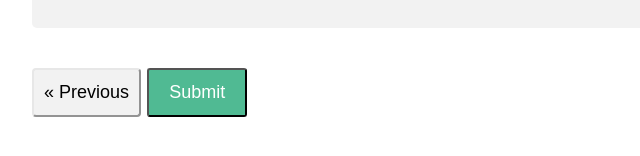
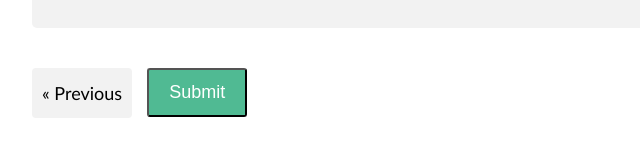
Before and after one commit to VictorAquino-sys/VictorAquino-sys.github.io, a plain HTML site: page mail-form.html in a window 1280 px wide. Shown: the part 492-648 px from the top of the page, 160-800 px from the left. Drawn offline with Linux system fonts and the light colour scheme.

Commit message:
Added attributes

```diff
--- a/css/style.css
+++ b/css/style.css
@@ -354,15 +354,17 @@ textarea#comments {
 }
 
 .previous {
+    font-family: "Gill Sans", sans-serif;
+    text-decoration: none;
     position: fixed;
     top: 70%;
     background-color: #f2f2f2;
-    border-color: #e7e7e7;
+    border-color: #5d5656;
     color: rgb(0, 0, 0);
     border-radius: 4px;
     font-size: 18px;
     left: 15%;
-    padding: 12px 10px;
+    padding: 14px 10px;
     cursor: pointer;
 }
 
--- a/mail-form.html
+++ b/mail-form.html
@@ -47,7 +47,7 @@
         </form>
     </div>
 
-        <button class="previous" href="https://victoraquino-sys.github.io">&laquo;&nbsp;Previous</button>
+        <a class="previous" href="https://victoraquino-sys.github.io/index.html">&laquo;&nbsp;Previous</a>
 
 </body>
 </html>
```
